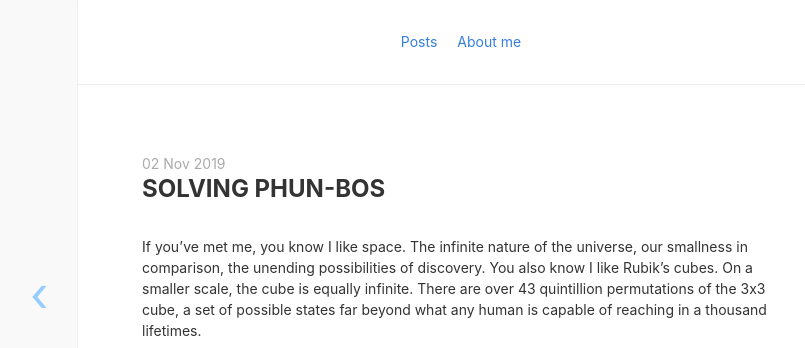
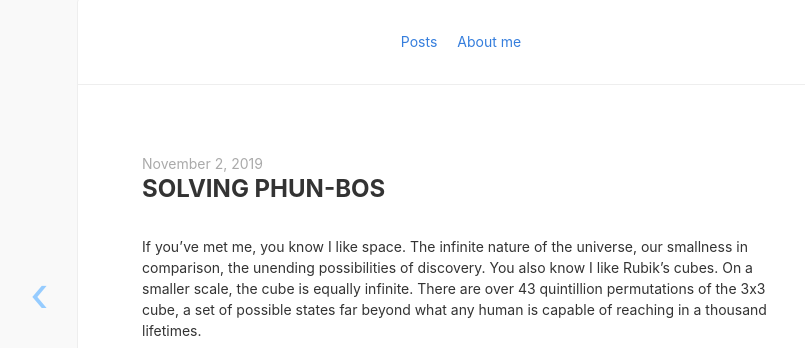
Before and after one commit to joshuacherian/joshuacherian.github.io, a Jekyll site: the page built from _posts/2019-11-02-Solving-Phunbos.md, in a window 1280 px wide and 900 px high. Shown: the part 160-508 px from the top of the window, without its empty margins (179-984 px from the left). Built offline with Jekyll 4.4.1, drawn with Linux system fonts in a browser that asks for light colours; nearby versions of some CDN libraries.

Commit message:
More date formatting

```diff
--- a/_includes/signoff.html
+++ b/_includes/signoff.html
@@ -1,5 +1,4 @@
 <p class="mt4">
   With my head in the stars,<br>
   {{ site.signoff }}
-  <span class="silver">{{ page.date | date: "at %H:%M" }}</span>
 </p>
--- a/_layouts/default.html
+++ b/_layouts/default.html
@@ -27,7 +27,7 @@
       <main class="tl f6 relative pa4 pa5-ns overflow-hidden">
         {% if page.title %}
           <div class="mb4">
-            {% if page.date %}<div class="fw600 light-silver mt1">{{ page.date | date_to_string }}</div>{% endif %}
+            {% if page.date %}<div class="fw600 light-silver mt1">{{ page.date | date: "%B %-d, %Y" }}</div>{% endif %}
             <h1 class="ttu f3 mt0 lh-title cb mb2">
               {% if is_post %}
               {% endif %}
```
